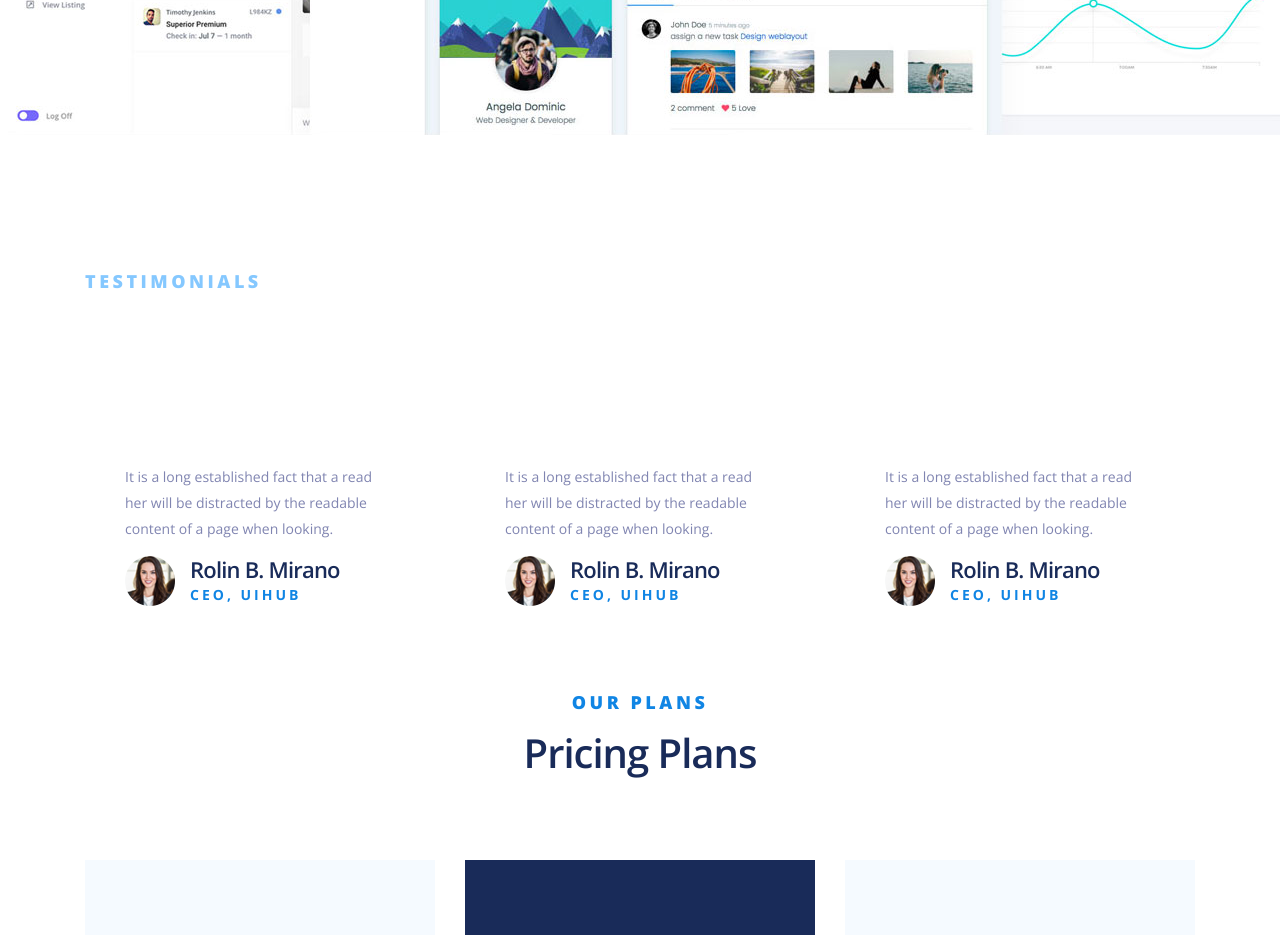
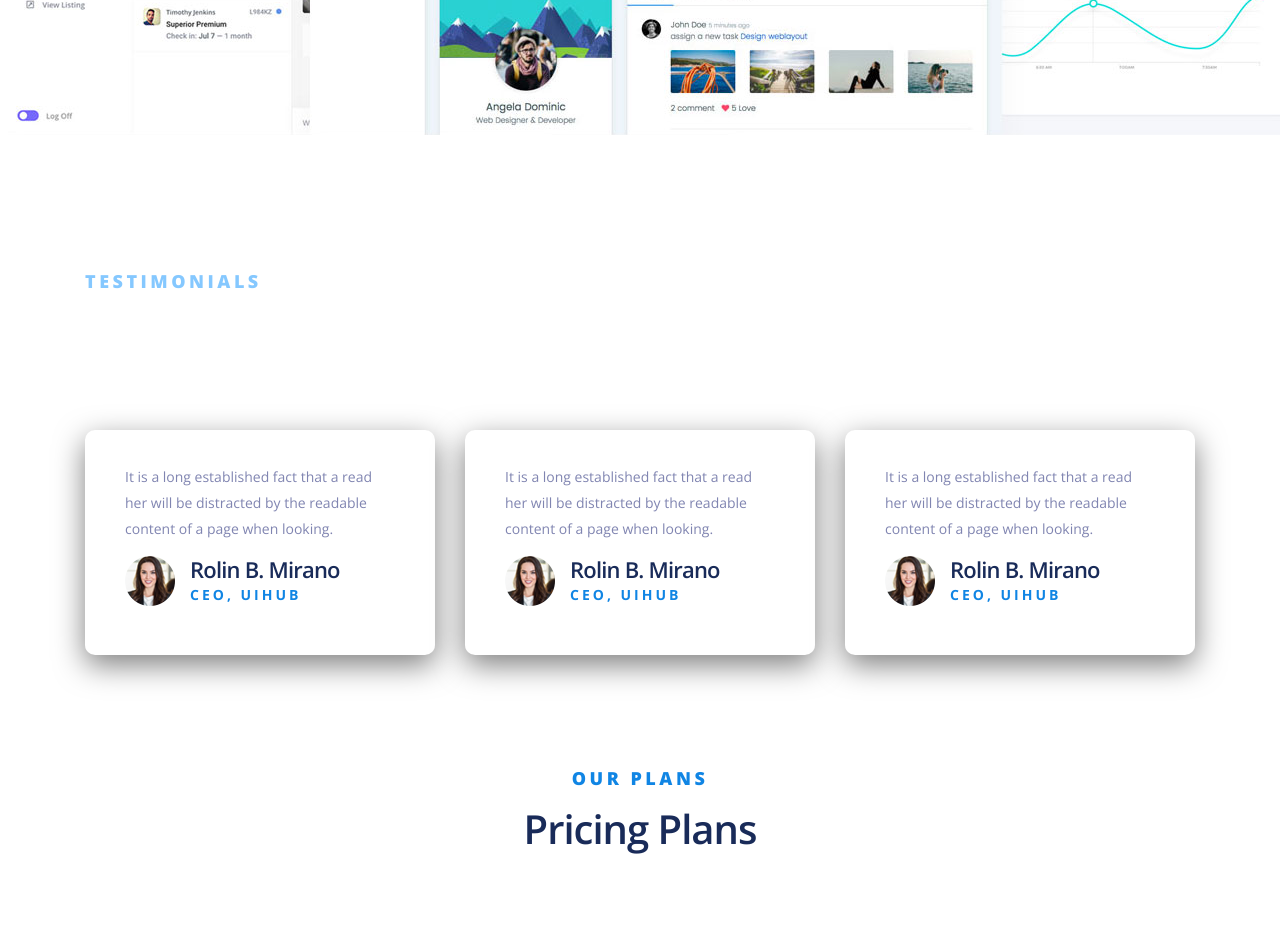
Before and after one commit to Biknaz/limpon-new, a plain HTML site: page index.html in a window 1280 px wide. Shown: the part 7480-8415 px from the top of the page. Drawn offline with nearby package versions, Linux system fonts and the light colour scheme.

Commit message:
clients-end

```diff
--- a/css/style.css
+++ b/css/style.css
@@ -494,7 +494,9 @@ h1 {
     background-image: url(/image/bg-clients.png);
     background-repeat: no-repeat;
     background-position: left bottom;
+    background-position: 0 60%;
     padding: 100px 0 0 0;
+    margin-bottom: 110px;
 }
 
 .page-clients h2 {
@@ -524,6 +526,7 @@ h1 {
     border-radius: 10px;
     width: 350px;
     height: 225px;
+    box-shadow: 0 10px 30px rgba(0, 0, 0, 0.5);
 }
 
 .padding-box {
```
